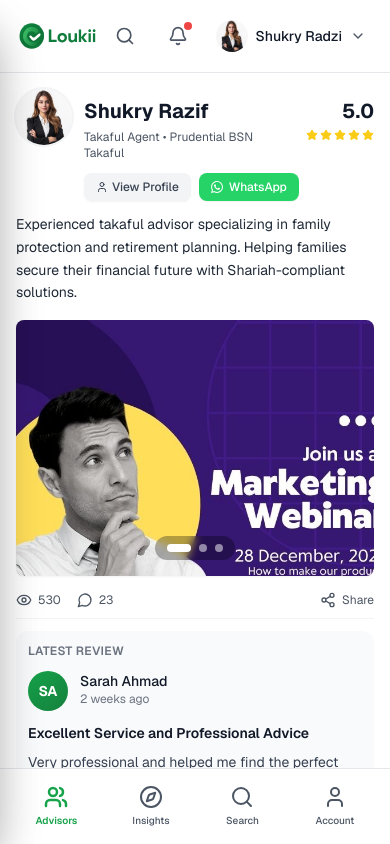
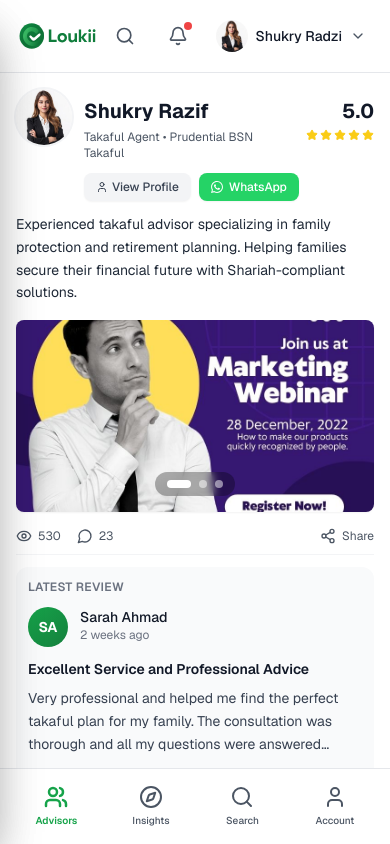
Before and after one commit to cloudswired-technologies/loukii-social, a Next.js app: page / in a window 390 px wide. Built offline with nearby package versions, Linux system fonts and the light colour scheme.

Commit message:
fix: adjust image slider height and improve image centering
- Reduced mobile image height from h-64 to h-48 for better mobile layout
- Removed redundant wrapper div around Image component
- Added object-center class to improve image positioning within container

```diff
--- a/components/loop-card.tsx
+++ b/components/loop-card.tsx
@@ -159,7 +159,7 @@
       {/* Image Slider */}
       {images && images.length > 0 && (
         <div
-          className="relative w-full h-64 md:h-96 bg-gray-100 dark:bg-gray-900 rounded-lg overflow-hidden mb-4 shadow-sm"
+          className="relative w-full h-48 md:h-96 bg-gray-100 dark:bg-gray-900 rounded-lg overflow-hidden mb-4 shadow-sm"
           onMouseDown={(e) => {
             if (images.length <= 1) return;
             const startX = e.clientX;
@@ -205,15 +205,13 @@
             document.addEventListener('touchend', handleTouchEnd);
           }}
         >
-          <div className="relative w-full h-[450px]">
           <Image
             src={images[currentImageIndex]}
             alt="Post content"
             fill
-              className="object-cover"
+            className="object-cover object-center"
             priority
           />
-          </div>
 
           {/* Slider Controls */}
           {images.length > 1 && (
```
Also changed, not shown: 1 other file (tests, documents, lock files or other folders). Lines whose indentation alone changed are shown as unchanged.
